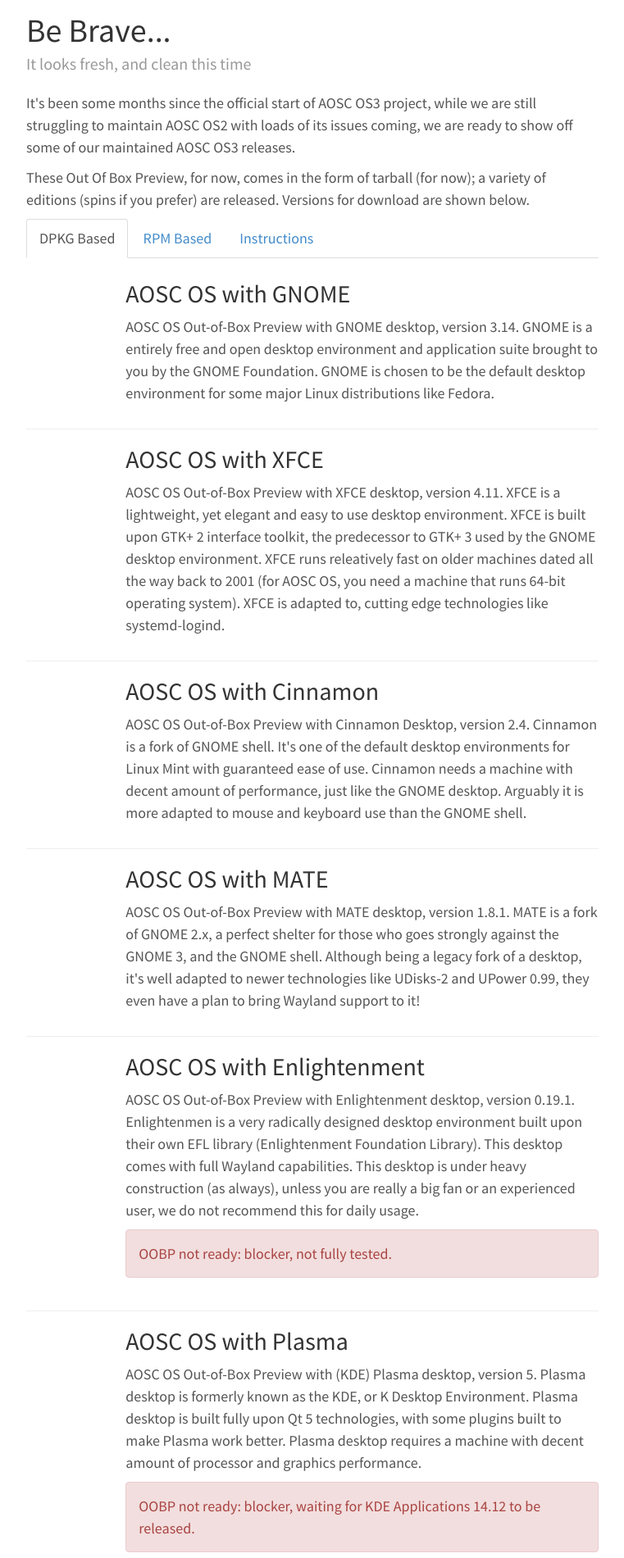
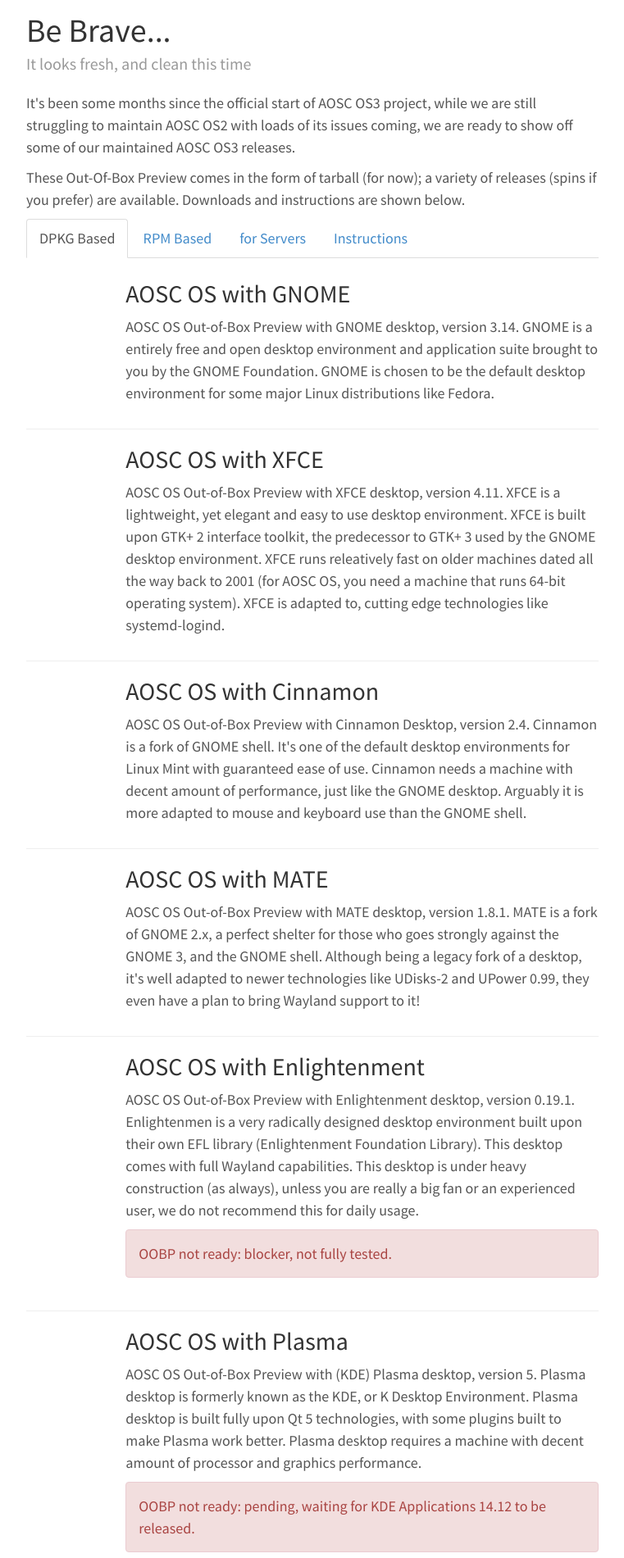
Before and after one commit to AOSC-Archive/community-portal, a PHP site: page /aosc-os/oobp/ in a window 1280 px wide. Shown: the part 219-2120 px from the top of the page at 82% size, without its empty margins (138-899 px from the left). Run offline with PHP 8.4, Linux system fonts and the light colour scheme.

Commit message:
Update index.php

```diff
--- a/aosc-os/oobp/index.php
+++ b/aosc-os/oobp/index.php
@@ -85,11 +85,12 @@ include '../../templates/lang.php' ?>
             <p>It's been some months since the official start of AOSC OS3 project, while we are
             still struggling to maintain AOSC OS2 with loads of its issues coming, we are ready
             to show off some of our maintained AOSC OS3 releases.</p>
-            <p>These Out Of Box Preview, for now, comes in the form of tarball (for now); a variety
-            of editions (spins if you prefer) are released. Versions for download are shown below.</p>
+            <p>These Out-Of-Box Preview comes in the form of tarball (for now); a variety of releases
+            (spins if you prefer) are available. Downloads and instructions are shown below.</p>
             <ul class="nav nav-tabs">
               <li role="presentation" class="active"><a href="#dpkg" data-toggle="tab">DPKG Based</a></li>
               <li role="presentation"><a href="#rpm" data-toggle="tab">RPM Based</a></li>
+              <li role="presentation"><a href="#server" data-toggle="tab">for Servers</a></li>
               <li role="presentation"><a href="#help" data-toggle="tab">Instructions</a></li>
             </ul>
             <div id="my-tab-content" class="tab-content">
@@ -168,7 +169,7 @@ include '../../templates/lang.php' ?>
                     make Plasma work better. Plasma desktop requires a machine with decent amount of processor and graphics
                     performance.<p>
                     <div class="alert alert-danger">
-                      OOBP not ready: blocker, waiting for KDE Applications 14.12 to be released.
+                      OOBP not ready: pending, waiting for KDE Applications 14.12 to be released.
                     </div>
                   </div>
                 </div>
@@ -197,7 +198,7 @@ include '../../templates/lang.php' ?>
                     maintained by the ElementaryOS. Pantheon is a lightweight GTK+ 3 based desktop environment. Although being fast, and probably
                     beautiful, it's plagued with stability issues. Be careful when choosing this desktop environment.</p>
                     <div class="alert alert-danger">
-                      OOBP not ready, Pantheon is broken with the update to GTK+ 3.14.
+                      OOBP not ready: blocker, Pantheon is broken with the update to GTK+ 3.14.
                     </div>
                   </div>
                 </div>
@@ -211,7 +212,7 @@ include '../../templates/lang.php' ?>
                     This Unity build is brought to you by the AOSC OS development group, with several fixes and patches to remove all Ubuntu
                     specific features and interface. Unity is often time considered as unstable, but still, very suitable for new users.</p>
                     <div class="alert alert-danger">
-                      OOBP not ready, Unity is broken with the update to GTK+ 3.14, will not release any build until the Beta of Ubuntu 15.04
+                      OOBP not ready: blocker, Unity is broken with the update to GTK+ 3.14, will not release any build until the Beta of Ubuntu 15.04
                       is released.
                     </div>
                   </div>
@@ -226,7 +227,7 @@ include '../../templates/lang.php' ?>
                     developed by Deepin Inc, Wuhan. DDE relies heavily on WebKit and NodeJs, therefore, may not be suitable for any machine older than
                     the ones on sale before 2010.</p>
                     <div class="alert alert-danger">
-                      OOBP not ready, the group is still discussing over the methods of porting.
+                      OOBP not ready: pending, the group is still discussing over the methods of porting.
                     </div>
                   </div>
                 </div>
@@ -317,7 +318,7 @@ include '../../templates/lang.php' ?>
                     make Plasma work better. Plasma desktop requires a machine with decent amount of processor and graphics
                     performance.<p>
                     <div class="alert alert-danger">
-                      OOBP not ready: blocker, waiting for KDE Applications 14.12 to be released.
+                      OOBP not ready: pending, waiting for KDE Applications 14.12 to be released.
                     </div>
                   </div>
                 </div>
@@ -346,7 +347,7 @@ include '../../templates/lang.php' ?>
                     maintained by the ElementaryOS. Pantheon is a lightweight GTK+ 3 based desktop environment. Although being fast, and probably
                     beautiful, it's plagued with stability issues. Be careful when choosing this desktop environment.</p>
                     <div class="alert alert-danger">
-                      OOBP not ready, Pantheon is broken with the update to GTK+ 3.14.
+                      OOBP not ready: blocker, Pantheon is broken with the update to GTK+ 3.14.
                     </div>
                   </div>
                 </div>
@@ -360,7 +361,7 @@ include '../../templates/lang.php' ?>
                     This Unity build is brought to you by the AOSC OS development group, with several fixes and patches to remove all Ubuntu
                     specific features and interface. Unity is often time considered as unstable, but still, very suitable for new users.</p>
                     <div class="alert alert-danger">
-                      OOBP not ready, Unity is broken with the update to GTK+ 3.14, will not release any build until the Beta of Ubuntu 15.04
+                      OOBP not ready: blocker, Unity is broken with the update to GTK+ 3.14, will not release any build until the Beta of Ubuntu 15.04
                       is released.
                     </div>
                   </div>
@@ -375,8 +376,20 @@ include '../../templates/lang.php' ?>
                     developed by Deepin Inc, Wuhan. DDE relies heavily on WebKit and NodeJs, therefore, may not be suitable for any machine older than
                     the ones on sale before 2010.</p>
                     <div class="alert alert-danger">
-                      OOBP not ready, the group is still discussing over the methods of porting.
+                      OOBP not ready: pending, the group is still discussing over the methods of porting.
                     </div>
+                  </div>
+                </div>
+              </div>
+              <div class="tab-pane" id="help">
+                <br />
+                <div class="row">
+                  <div class="col-sm-2">
+                  </div>
+                  <div class="col-sm-10">
+                    <h2>AOSC OS for Servers</h2>
+                    <p>AOSC OS for Servers, formerly known as CentralPoint, is a lightweight and compact system release
+                    for small scaled servers. AOSC OS for Servers comes with RPM based system only.</p>
                   </div>
                 </div>
               </div>
```
